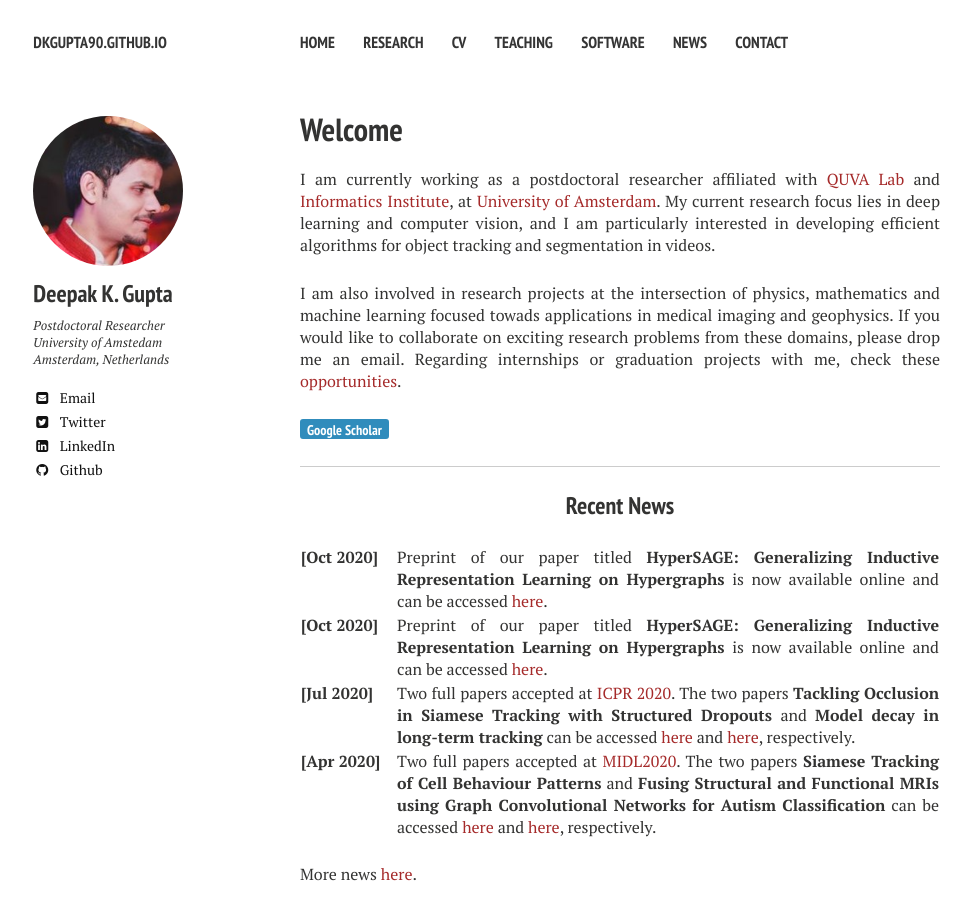
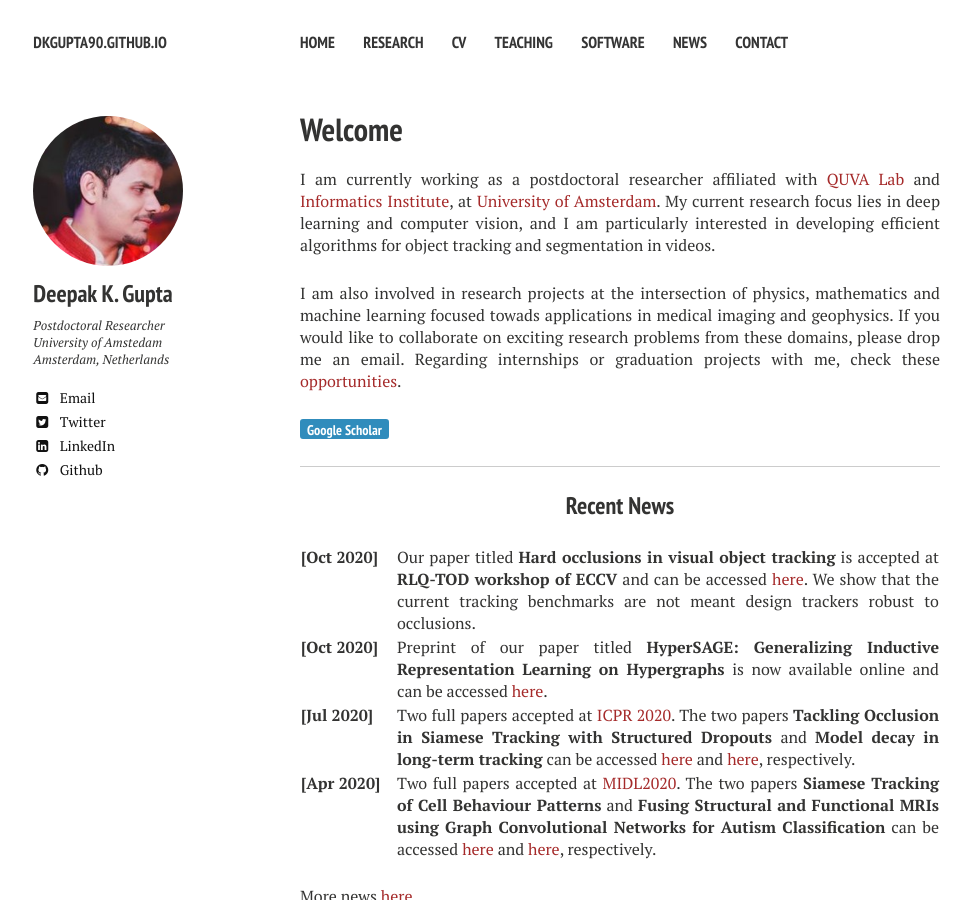
Before and after one commit to dkgupta90/dkgupta90.github.io, a Jekyll site: the page built from index.md, in a window 1280 px wide and 900 px high. Shown: the whole window, without its empty margins (20-991 px from the left). Built offline with Jekyll 4.4.1, drawn with Linux system fonts in a browser that asks for light colours; nearby versions of some CDN libraries.

Commit message:
added eccvw paper

```diff
--- a/index.md
+++ b/index.md
@@ -19,7 +19,7 @@ I am also involved in research projects at the intersection of physics, mathemat
     <col width="85%">
         <tr>
         <td valign="top"><strong>[Oct 2020]</strong></td>
-        <td>Preprint of our paper titled <b>HyperSAGE: Generalizing Inductive Representation Learning on Hypergraphs </b> is now available online and can be accessed  <a href="https://arxiv.org/abs/2010.04558">here</a>. </td>
+        <td>Our paper titled <b>Hard occlusions in visual object tracking</b> is accepted at <b>RLQ-TOD workshop of ECCV</b> and can be accessed <a href="https://link.springer.com/chapter/10.1007/978-3-030-68238-5_22">here</a>. We show that the current tracking benchmarks are not meant design trackers robust to occlusions.</td>
     </tr>
     <tr>
         <td valign="top"><strong>[Oct 2020]</strong></td>
```
